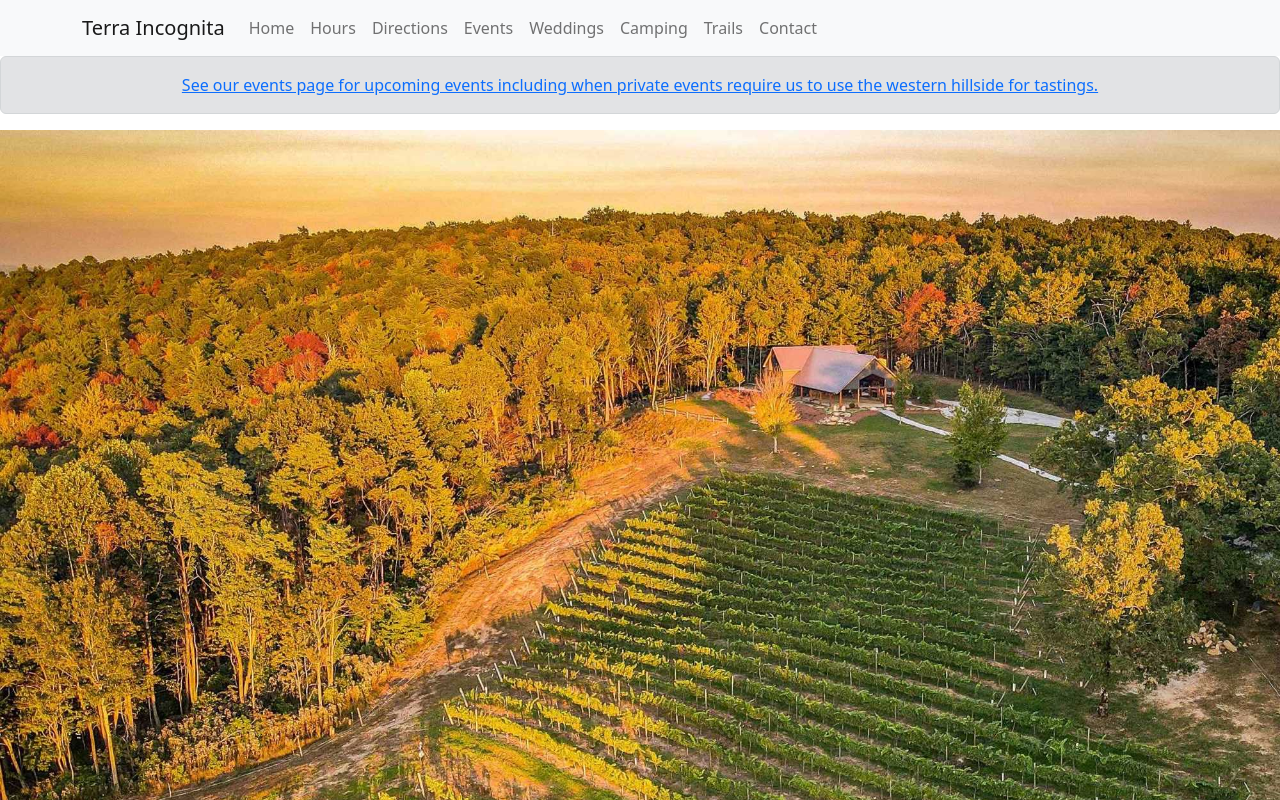
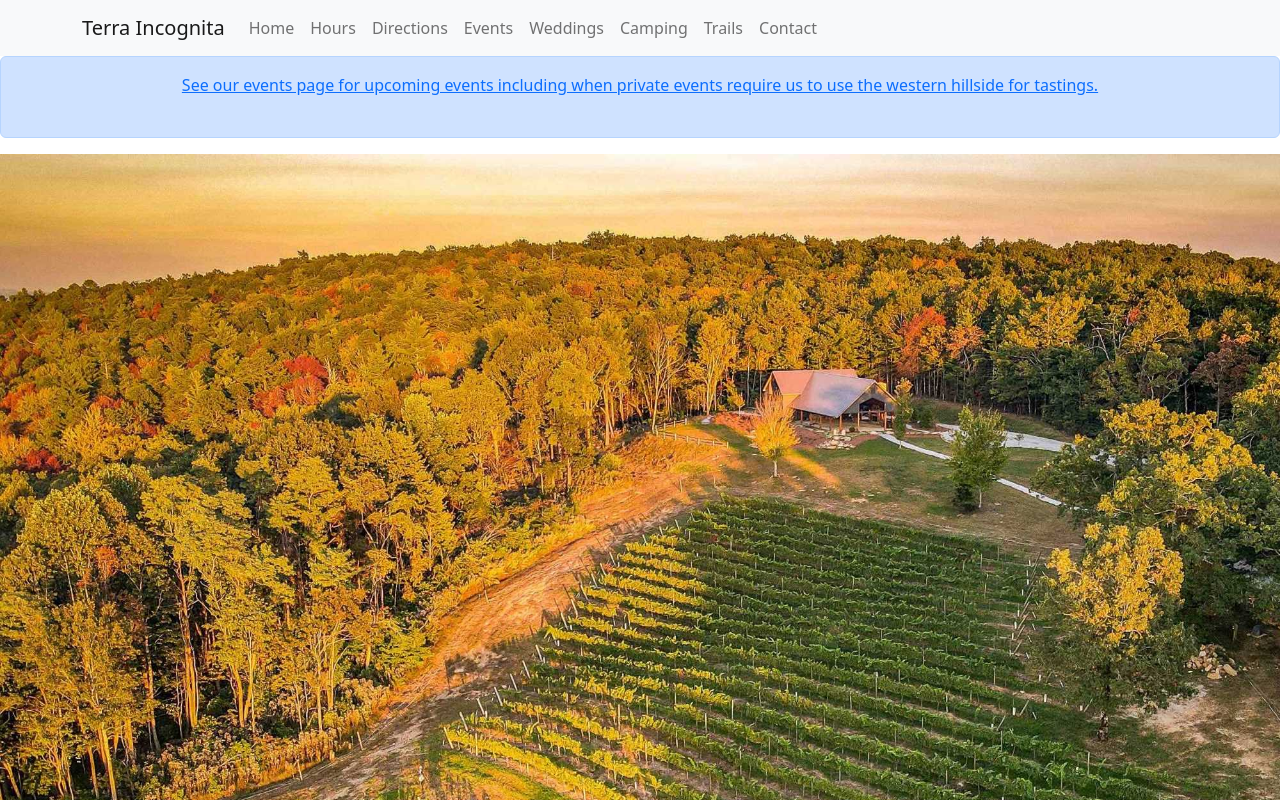
Before and after one commit to tors10e/terra, a React (Create React App) app: page / in a window 1280 px wide. Shown: the top 800 px of the page. Built offline with nearby package versions, Linux system fonts and the light colour scheme.

Commit message:
created mulitiple exports from alert components

```diff
--- a/src/home/homeAlerts.js
+++ b/src/home/homeAlerts.js
@@ -1,11 +1,10 @@
 import React from "react";
-import SecondaryAlert from '../components/alerts';
-
+import {PrimaryAlert, SecondaryAlert}  from '../components/alerts';
 
 function HomeAlerts() {
     return (
 <>
-            <SecondaryAlert
+            <PrimaryAlert
                 text={<a href="/events">See our events page for upcoming events including when
                     private events require us to use the western hillside for tastings.</a>}/>
 </>
```
Also changed, not shown: src/components/alerts.js (+3 -5 lines).
